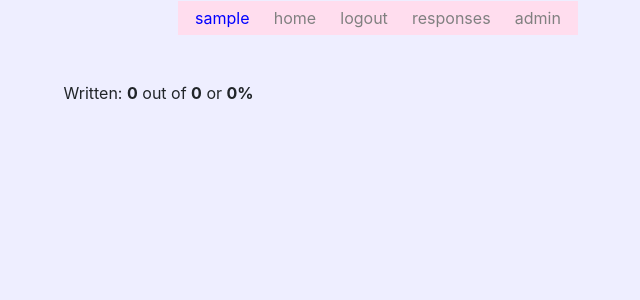
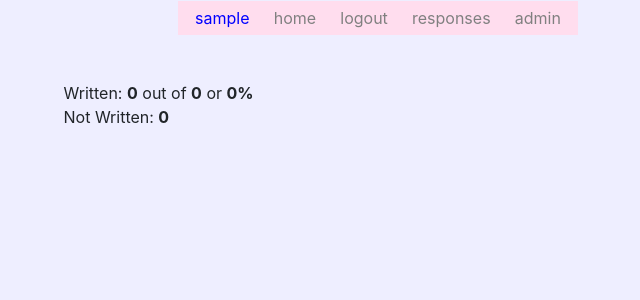
Before and after one commit to raphaeluziel/recommendations, a Django app: page /get_student_list in a window 1280 px wide. Shown: the part 144-444 px from the top of the page, without its empty margins (262-902 px from the left). Run offline with Django 3.2, Linux system fonts and the light colour scheme; the visitor is signed in with stand-in values (Sample User, id 1); data comes from the database, SQL or seed files in the repository; data that the repository does not hold is empty; parts of the project's set-up code (start-up, migrations or seed data) failed here and were passed over; some libraries are stand-ins or nearby versions.

Commit message:
minor changes

```diff
--- a/recommendations/responses/models.py
+++ b/recommendations/responses/models.py
@@ -16,6 +16,7 @@ def generate_filename(self, filename):
 
 class Responses(models.Model):
     STATUS_CHOICES = [
+        ('Not Submitted', 'Not Submitted'),
         ('Submitted', 'Submitted'),
         ('Written', 'Written'),
         ('Uploaded', 'Uploaded')
--- a/recommendations/responses/templates/responses/get_student_list.html
+++ b/recommendations/responses/templates/responses/get_student_list.html
@@ -23,6 +23,9 @@
         <ol>
           {% for response in responses %}
             <li>
+              {% if response.status == "Not Submitted" %}
+                <b style="color:purple;">Am I writing this?</b>
+              {% endif %}
               {% if response.status == 'Written' %}
                 <b style="color:lightgreen;">Written</b>
                 {% if response.status != 'Uploaded' %}
@@ -44,7 +47,9 @@
     <div class="row">
       <div class="col-sm-12">
         &nbsp;&nbsp;&nbsp;&nbsp;&nbsp;&nbsp;&nbsp;&nbsp;
-        Written: <b>{{ written }}</b> out of <b>{{ total }}</b> or <b>{{ percentage }}%</b>
+        Written: <b>{{ written }}</b> out of <b>{{ total }}</b> or <b>{{ percentage }}%</b><br>
+        &nbsp;&nbsp;&nbsp;&nbsp;&nbsp;&nbsp;&nbsp;&nbsp;
+        Not Written: <b>{{ not_done }}</b>
       </div>
     </div>
   </div>
--- a/recommendations/responses/views.py
+++ b/recommendations/responses/views.py
@@ -164,7 +164,8 @@ def get_student_list(request):
         "responses": responses,
         "total": total,
         "written": written,
-        "percentage": percentage
+        "percentage": percentage,
+        "not_done": total - written
     }
     return render(request, "responses/get_student_list.html", context)
 
```
Also changed, not shown: recommendations/responses/migrations/0005_auto_20200713_1537.py (added).
